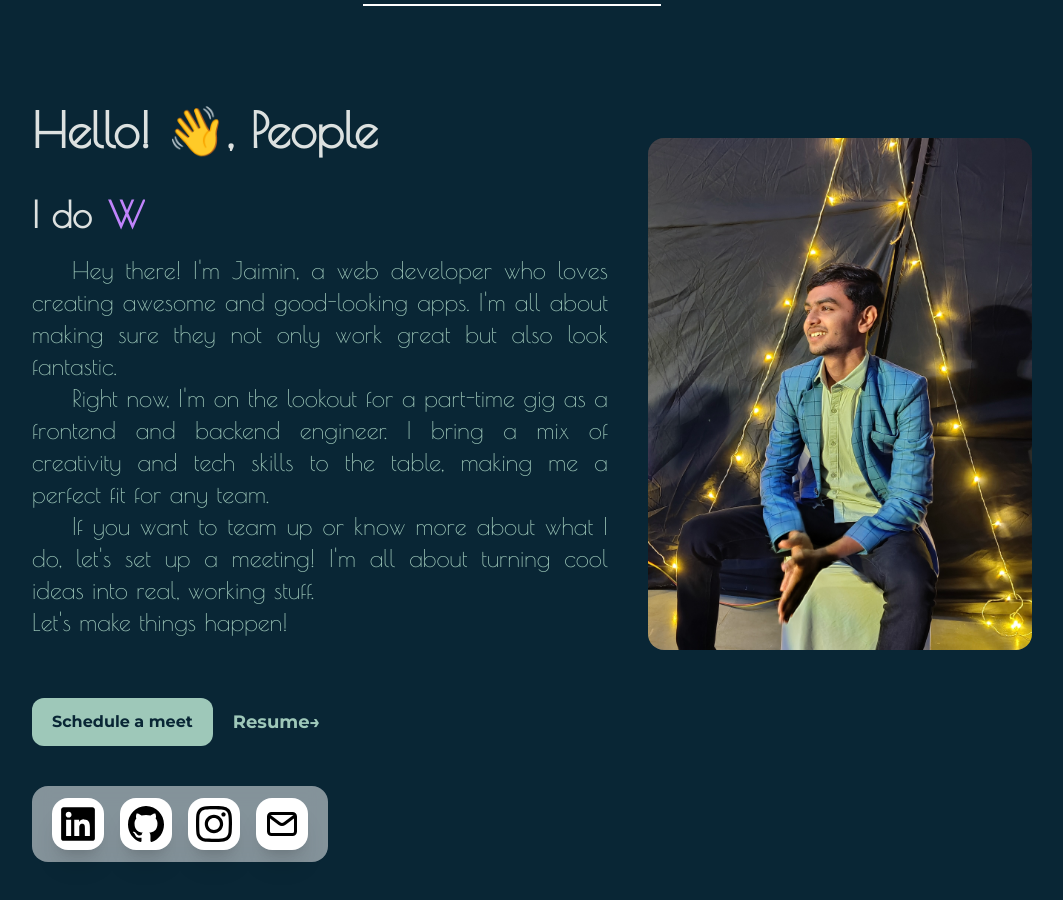
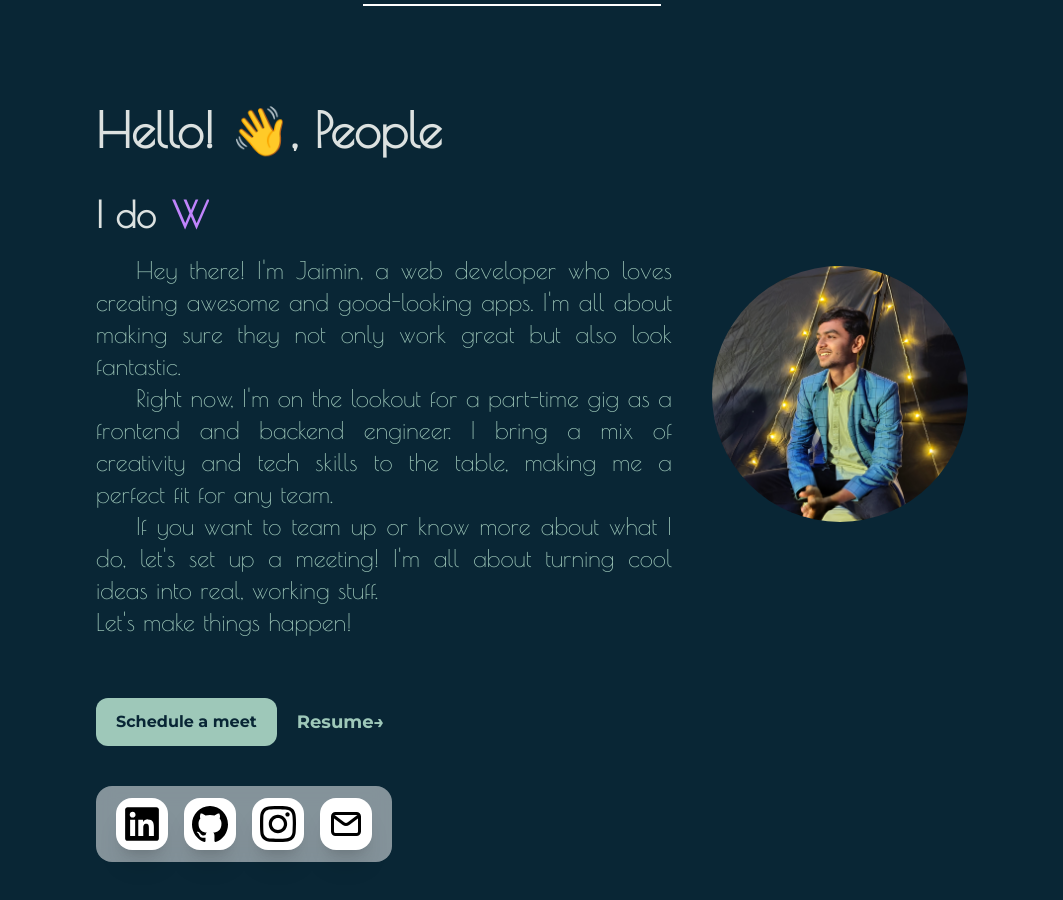
Before and after one commit to jaimin1503/jaimin-s-portfolio, a React (Vite) app: page / in a window 1280 px wide. Shown: the part 940-1840 px from the top of the page, without its empty margins (128-1191 px from the left). Built offline with nearby package versions, Linux system fonts and the light colour scheme; a web font is replaced by a local one.

Commit message:
styling change

```diff
--- a/src/pages/aboutMe/AboutMe.jsx
+++ b/src/pages/aboutMe/AboutMe.jsx
@@ -97,7 +97,7 @@ const AboutMe = () => {
           </div>
           <div className="my-image">
             <img
-              className="w-[50vw] sm:w-[40vw] md:w-[30vw] object-center lg:mb-40 rounded-2xl"
+              className="w-[30vw] h-[30vw] object-cover sm:w-[20vw] sm:h-[20vw] md:w-[20vw] md:h-[20vw] object-center lg:mb-40 rounded-full "
               src={jaimin}
               alt="jaimin"
             />
--- a/src/pages/skills/Skills.jsx
+++ b/src/pages/skills/Skills.jsx
@@ -27,6 +27,7 @@ const Skills = () => {
         </h1>
       </div>
       <div className="features flex flex-wrap md:flex-nowrap justify-around mt-5 md:w-[80vw] mx-auto">
+
         <Features
           image={faster}
           heading={"Fast"}
```
